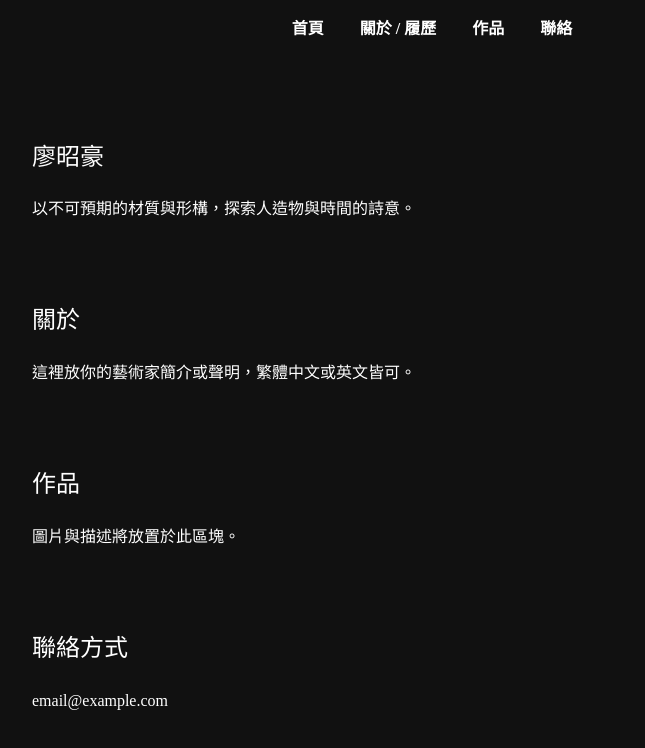
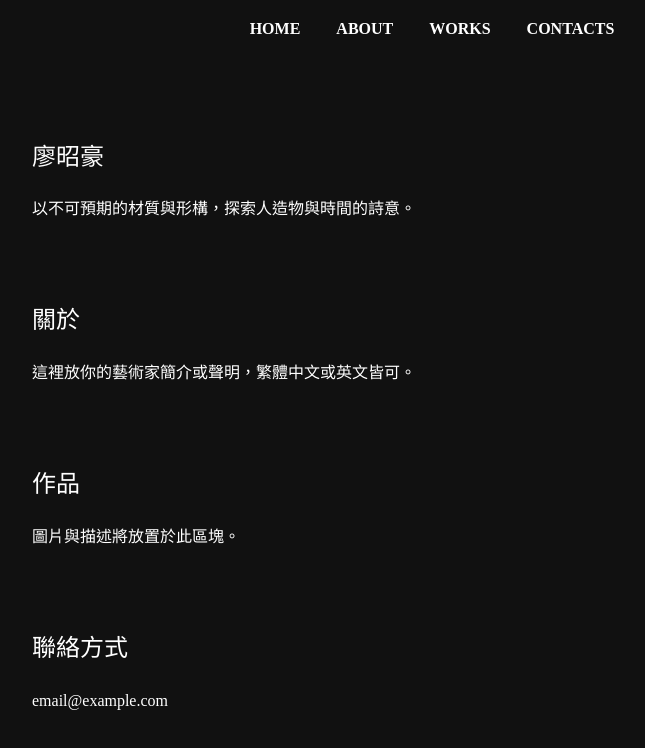
Before and after one commit to meinohibi/liaochaohao, a plain HTML site: page index.html in a window 1280 px wide. Shown: the whole page, without its empty margins (208-853 px from the left). Drawn offline with Linux system fonts and the light colour scheme; a web font is replaced by a local one.

Commit message:
Update index.html

```diff
--- a/index.html
+++ b/index.html
@@ -12,10 +12,10 @@
 
   <nav>
     <ul>
-      <li><a href="#home">首頁</a></li>
-      <li><a href="#about">關於 / 履歷</a></li>
-      <li><a href="#works">作品</a></li>
-      <li><a href="#contact">聯絡</a></li>
+      <li><a href="#home">HOME</a></li>
+      <li><a href="#about">ABOUT</a></li>
+      <li><a href="#works">WORKS</a></li>
+      <li><a href="#contact">CONTACTS</a></li>
     </ul>
   </nav>
 
```
